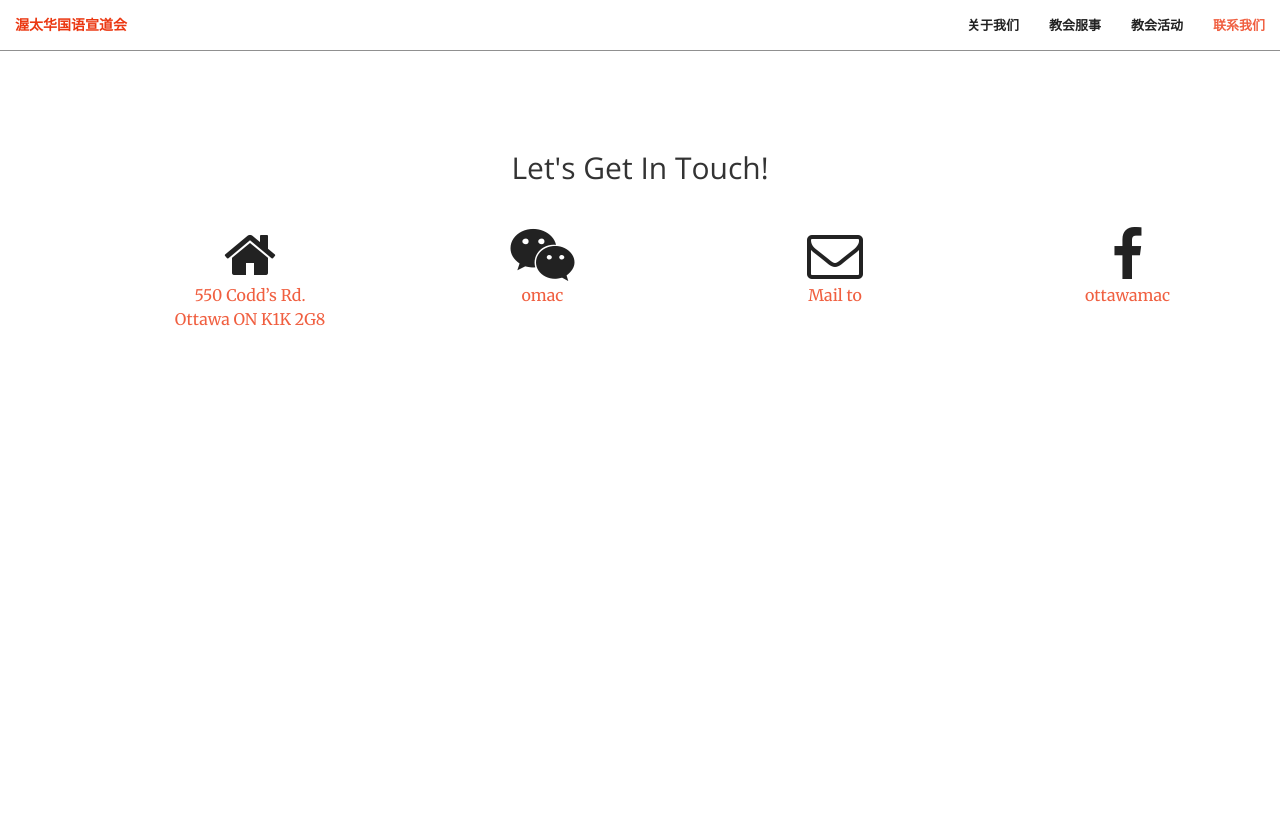
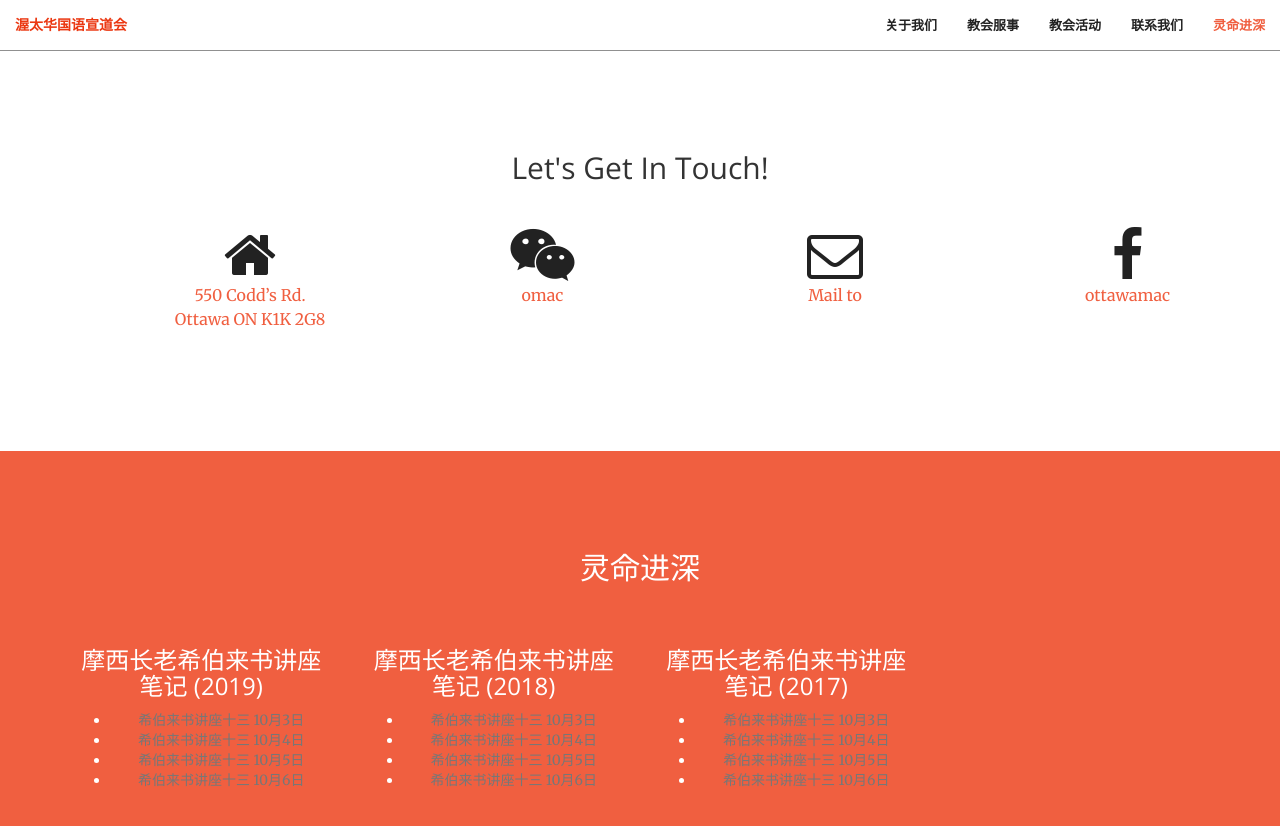
Before and after one commit to JonasYow/ottawaomac, a Jekyll site: the page built from index.html, in a window 1280 px wide and 900 px high, scrolled down 2724 px. Shown: the top 826 px of the window. Built offline with Jekyll 4.4.1, drawn with Linux system fonts in a browser that asks for light colours; before the commit the page ends 3175 px from its top, so only the background shows below that.

Commit message:
add study info

```diff
--- a/_config.yml
+++ b/_config.yml
@@ -12,3 +12,5 @@ address: "550 Codd’s Rd. Ottawa ON K1K 2G8"
 
 # Build settings
 markdown: kramdown
+
+# permalink: /:title.html
--- /dev/null
+++ b/_data/study.yaml
@@ -0,0 +1,41 @@
+- title: 摩西长老希伯来书讲座笔记 (2019)
+  lectures:
+    - title: 希伯来书讲座十三 10月3日
+      link: https://drive.google.com/file/d/1t-WI5bjFNDQZlaE0P5t4Y_y3YovR9cjZ/view
+
+    - title: 希伯来书讲座十三 10月4日
+      link: https://drive.google.com/file/d/1t-WI5bjFNDQZlaE0P5t4Y_y3YovR9cjZ/view
+
+    - title: 希伯来书讲座十三 10月5日
+      link: https://drive.google.com/file/d/1t-WI5bjFNDQZlaE0P5t4Y_y3YovR9cjZ/view
+
+    - title: 希伯来书讲座十三 10月6日
+      link: https://drive.google.com/file/d/1t-WI5bjFNDQZlaE0P5t4Y_y3YovR9cjZ/view
+
+- title: 摩西长老希伯来书讲座笔记 (2018)
+  lectures:
+    - title: 希伯来书讲座十三 10月3日
+      link: https://drive.google.com/file/d/1t-WI5bjFNDQZlaE0P5t4Y_y3YovR9cjZ/view
+
+    - title: 希伯来书讲座十三 10月4日
+      link: https://drive.google.com/file/d/1t-WI5bjFNDQZlaE0P5t4Y_y3YovR9cjZ/view
+
+    - title: 希伯来书讲座十三 10月5日
+      link: https://drive.google.com/file/d/1t-WI5bjFNDQZlaE0P5t4Y_y3YovR9cjZ/view
+
+    - title: 希伯来书讲座十三 10月6日
+      link: https://drive.google.com/file/d/1t-WI5bjFNDQZlaE0P5t4Y_y3YovR9cjZ/view
+
+- title: 摩西长老希伯来书讲座笔记 (2017)
+  lectures:
+    - title: 希伯来书讲座十三 10月3日
+      link: https://drive.google.com/file/d/1t-WI5bjFNDQZlaE0P5t4Y_y3YovR9cjZ/view
+
+    - title: 希伯来书讲座十三 10月4日
+      link: https://drive.google.com/file/d/1t-WI5bjFNDQZlaE0P5t4Y_y3YovR9cjZ/view
+
+    - title: 希伯来书讲座十三 10月5日
+      link: https://drive.google.com/file/d/1t-WI5bjFNDQZlaE0P5t4Y_y3YovR9cjZ/view
+
+    - title: 希伯来书讲座十三 10月6日
+      link: https://drive.google.com/file/d/1t-WI5bjFNDQZlaE0P5t4Y_y3YovR9cjZ/view
--- a/_includes/nav.html
+++ b/_includes/nav.html
@@ -29,6 +29,9 @@
                 <li>
                     <a class="page-scroll" href="#contact">联系我们</a>
                 </li>
+                <li>
+                    <a class="page-scroll" href="#news">灵命进深</a>
+                </li>
             </ul>
         </div>
         <!-- /.navbar-collapse -->
--- /dev/null
+++ b/_includes/news.html
@@ -0,0 +1,27 @@
+<section id="news" class="bg-primary">
+    <div class="container">
+        <div class="row">
+            <div class="col-lg-12 text-center">
+                <h2 class="section-heading">灵命进深</h2>
+                <hr class="primary">
+            </div>
+        </div>
+    </div>
+    <div class="container">
+        <div class="row">
+            {% for session in site.data.study %}
+            <div class="col-lg-3 col-md-4 text-center">
+                <div class="service-box">
+                    <!-- <i class="fa fa-4x fa-{{service.icon}} wow bounceIn text-primary"></i> -->
+                    <h3>{{session.title}}</h3>
+                     <ul>
+                    {% for lecture in session.lectures %}
+                    <li> <a class="text-muted" href="{{lecture.link}}">{{lecture.title}}</a></li>
+                    {% endfor %}
+                </ul>
+                </div>
+            </div>
+            {% endfor %}
+        </div>
+    </div>
+</section>
--- a/_layouts/front.html
+++ b/_layouts/front.html
@@ -11,6 +11,7 @@
   {% include groups.html %}
   {% include aside.html %}
   {% include contact.html %}
+  {% include news.html %}
   {% include scripts.html %}
 </body>
 
```
Also changed, not shown: _layouts/post.html (added, +98 -0 lines), _posts/2019-10-30-盼望之星.md (added, +10 -0 lines).
